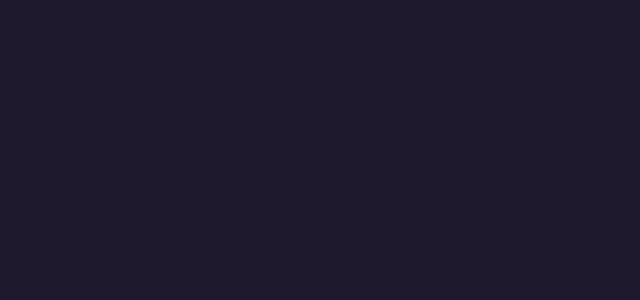
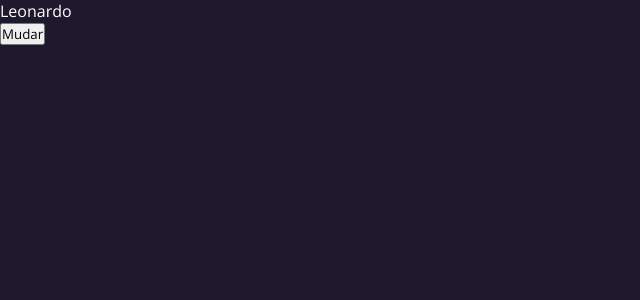
Before and after one commit to leonardoanthony/DIO, a React (Create React App) app in the folder Orange Tech Inter/cursoreact/: page /teste in a window 1280 px wide. Before the commit this address had no page. Shown: the top 300 px of the page, without its empty margins (0-640 px from the left). Built offline with nearby package versions, Linux system fonts and the light colour scheme.

Commit message:
:sparkles: Hooks: useState

```diff
--- a/Orange Tech Inter/cursoreact/src/App.js
+++ b/Orange Tech Inter/cursoreact/src/App.js
@@ -3,6 +3,7 @@ import Login from "./pages/login";
 import Feed from "./pages/feed";
 
 import { BrowserRouter as Router, Routes, Route} from 'react-router-dom';
+import Teste from "./pages";
 
 function App() {
   return (
@@ -12,6 +13,7 @@ function App() {
           <Route path="/" element={<Home />}/>
           <Route path="/login" element={<Login />}/>
           <Route path="/feed" element={<Feed />}/>
+          <Route path="/teste" element={<Teste />}/>
         </Routes>
       </Router>
     </div>
--- /dev/null
+++ b/Orange Tech Inter/cursoreact/src/pages/index.jsx
@@ -0,0 +1,22 @@
+import React from "react";
+
+const Teste = () => {
+    const [name, setName] = React.useState("Leonardo");
+
+    return (
+        <>
+            <p style={{ color: "white" }}>{name}</p>
+            <button
+                onClick={() =>
+                    setName((prev) =>
+                        prev === "Leonardo" ? "Anthony" : "Leonardo"
+                    )
+                }
+            >
+                Mudar
+            </button>
+        </>
+    );
+};
+
+export default Teste;
```
